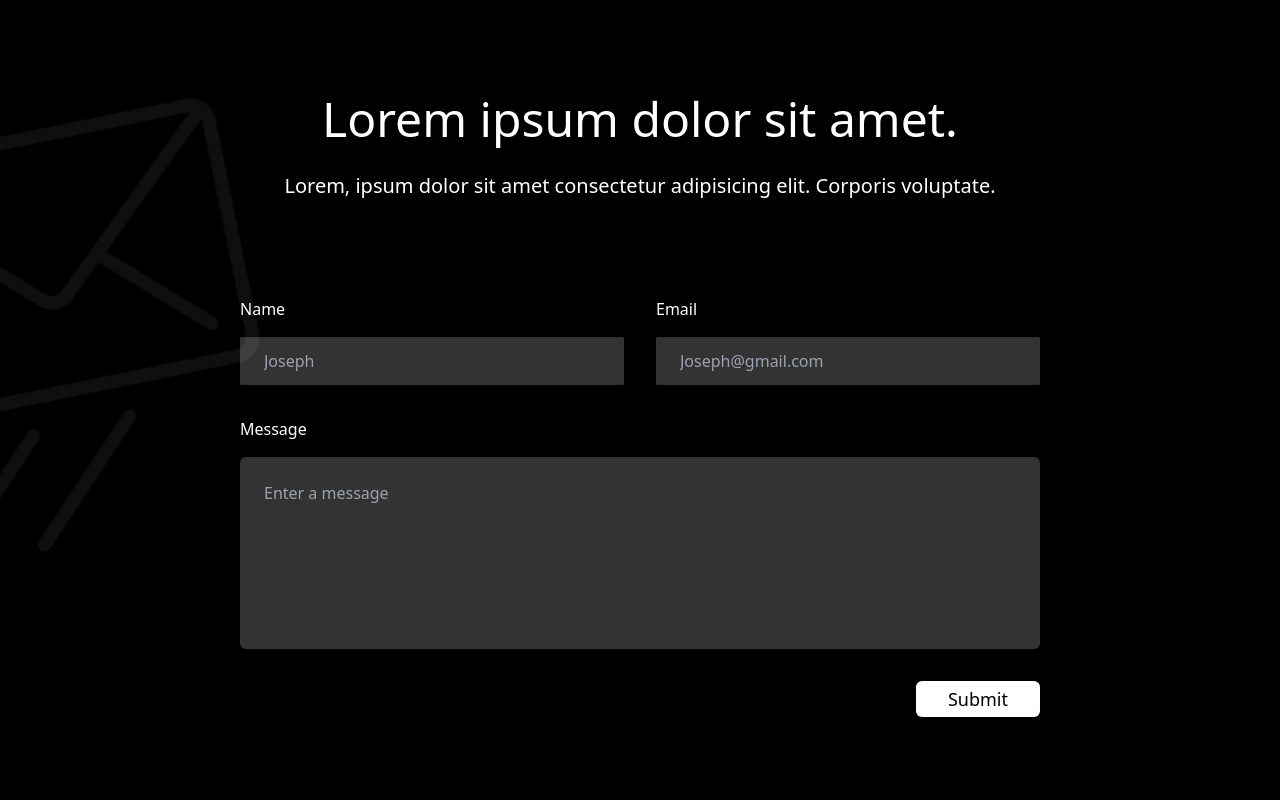
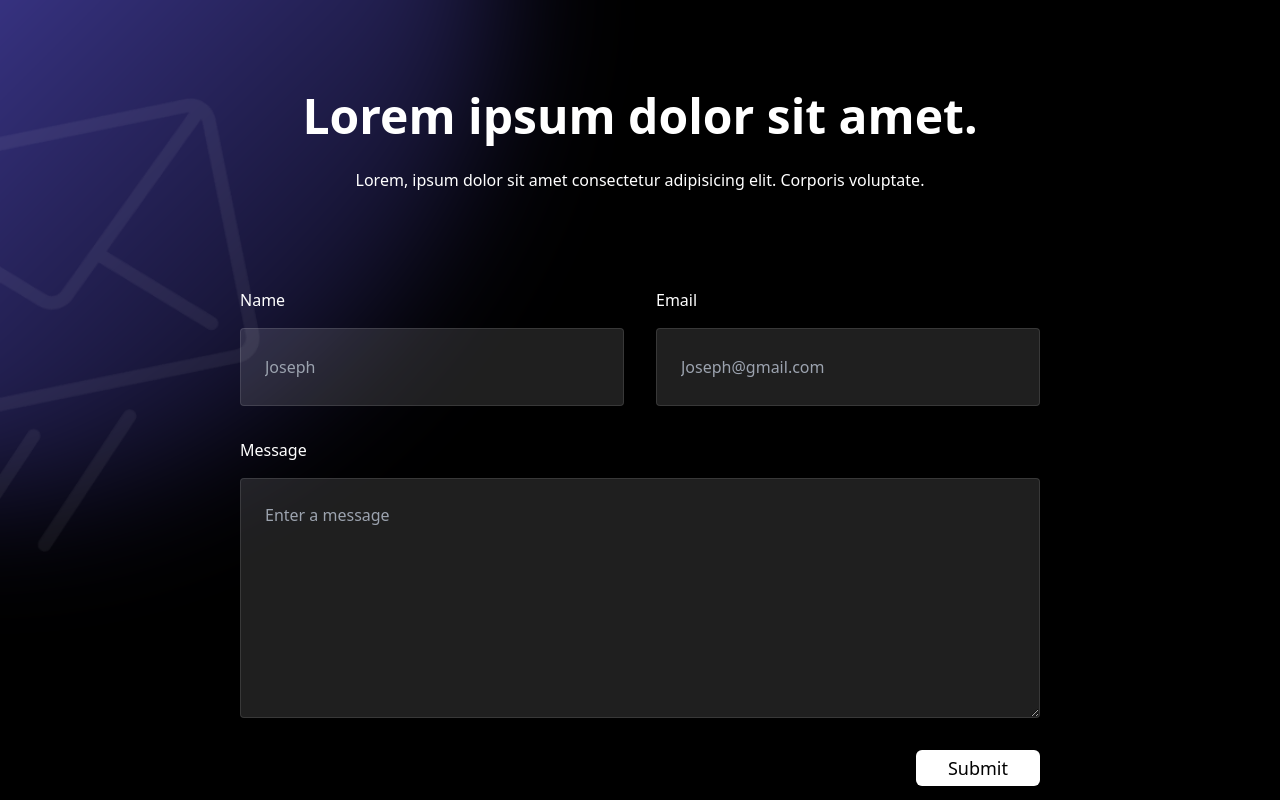
Before and after one commit to priyangsubanerjee/konnexions, a Next.js app: page /contact in a window 1280 px wide. Built offline with nearby package versions, Linux system fonts and the light colour scheme.

Commit message:
gradient-added

```diff
--- a/package.json
+++ b/package.json
@@ -17,6 +17,7 @@
     "react": "18.2.0",
     "react-dom": "18.2.0",
     "react-icons": "^4.8.0",
+    "tailwind-scrollbar-hide": "^1.1.7",
     "tailwindcss": "3.3.1"
   }
 }
--- a/pages/contact.js
+++ b/pages/contact.js
@@ -1,76 +1,118 @@
-import React, { useEffect, useState } from 'react'
+/* eslint-disable @next/next/no-img-element */
+import React, { useEffect, useState } from "react";
 
 const Contact = () => {
-    const [gmailError, setGmailError] = useState('')
-    const [formSubmit, setFormSubmit] = useState(false)
+  const [gmailError, setGmailError] = useState("");
+  const [formSubmit, setFormSubmit] = useState(false);
   const [contactDetails, setContactDetails] = useState({
     name: "",
     email: "",
     message: "",
-    })
+  });
 
   useEffect(() => {
-        if (contactDetails.name.length == 0 || contactDetails.email.length == 0 || contactDetails.message.length == 0) {
-            setFormSubmit(false)
+    if (
+      contactDetails.name.length == 0 ||
+      contactDetails.email.length == 0 ||
+      contactDetails.message.length == 0
+    ) {
+      setFormSubmit(false);
       return;
-        }
-        else if (!contactDetails.email.includes("@")) {
-            setGmailError("Enter a valid email address")
-            setFormSubmit(false)
+    } else if (!contactDetails.email.includes("@")) {
+      setGmailError("Enter a valid email address");
+      setFormSubmit(false);
       return;
-        }
-        else setFormSubmit(true);
+    } else setFormSubmit(true);
     setGmailError("");
-    }, [contactDetails])
+  }, [contactDetails]);
   return (
     <>
-    <div className='flex flex-col justify-center h-screen bg-black'>
-        <img src="./images/mail.png" alt="mail" className='absolute w-[412px] top-[-10%] left-0'/>
+      <div className="fixed inset-0 h-screen w-screen bg-black overflow-x-hidden">
+        <div className="relative inset-0 h-screen w-screen overflow-x-hidden">
+          <div className="h-[1000px] w-[1000px] absolute z-10 rounded-full bg-gradient-to-br from-[#6C63FF]/70 lg:from-[#6C63FF] to-transparent -translate-x-1/2 -translate-y-1/2 blur-3xl"></div>
+          <div className="absolute py-20 inset-0 h-screen w-screen z-30 overflow-y-auto overflow-x-hidden scrollbar-hide">
+            <img
+              src="./images/mail.png"
+              alt="mail"
+              className="absolute w-[212px] md:w-[412px] top-[-10%] left-0 "
+            />
             <div>
-            <h1 className='text-white text-[1.5rem] md:text-[2.5rem] lg:text-[3rem] text-center max-w-[1440px] m-auto'>Lorem ipsum dolor sit amet.</h1>
-            <div className='text-white text-center mt-4 text-[.7rem] md:text-[1rem]  lg:text-[1.25rem] w-[100vw]'>Lorem, ipsum dolor sit amet consectetur adipisicing elit. Corporis voluptate.</div>
-            <div className='flex justify-center'>
-            <div className='w-[80vw] md:w-[700px] lg:w-[800px] 2xl:w-[900px] mt-8 md:mt-12 lg:mt-16'>
-                <form action="submit" >
-                    <div className='flex flex-col justify-center md:flex-row gap-8 mt-8 w-[100%]'>
-                        <div className='md:w-[50%] w-[100%]'>
-                            <div className='text-white mb-4'>Name</div>
+              <h1 className="text-white font-bold text-[1.5rem] md:text-[2.5rem] lg:text-[3rem] text-center max-w-[1440px] m-auto">
+                Lorem ipsum dolor sit amet.
+              </h1>
+              <div className="text-white text-center mt-4 text-[.7rem] md:text-[1rem] w-[100vw]">
+                Lorem, ipsum dolor sit amet consectetur adipisicing elit.
+                Corporis voluptate.
+              </div>
+              <div className="flex justify-center">
+                <div className="w-[80vw] md:w-[700px] lg:w-[800px] 2xl:w-[900px] mt-8 md:mt-12 lg:mt-16">
+                  <form action="submit">
+                    <div className="flex flex-col justify-center md:flex-row gap-8 mt-8 w-[100%]">
+                      <div className="md:w-[50%] w-[100%]">
+                        <div className="text-white mb-4">Name</div>
                         <input
                           value={contactDetails.name}
-                            onChange={(e) => setContactDetails({...contactDetails, name: e.target.value})}
-                            className='bg-[#333] rounded-sm h-12 w-[100%] text-white px-6 outline-none'
-                            type="text" placeholder='Joseph' />
+                          onChange={(e) =>
+                            setContactDetails({
+                              ...contactDetails,
+                              name: e.target.value,
+                            })
+                          }
+                          className="bg-white/[0.12] border border-white/[0.11] h-[50px] md:h-[78px] rounded w-[100%] px-6 outline-none text-white"
+                          type="text"
+                          placeholder="Joseph"
+                        />
                       </div>
-                        <div className='md:w-[50%] w-[100%]'>
-                            <div className='text-white mb-4'>Email</div>
+                      <div className="md:w-[50%] w-[100%]">
+                        <div className="text-white mb-4">Email</div>
                         <input
                           value={contactDetails.email}
-                            onChange={(e) => setContactDetails({...contactDetails, email: e.target.value})}
-                            className='bg-[#333] rounded-sm h-12 w-[100%] px-6 outline-none text-white'
-                            type="gmail" placeholder='Joseph@gmail.com'/>
+                          onChange={(e) =>
+                            setContactDetails({
+                              ...contactDetails,
+                              email: e.target.value,
+                            })
+                          }
+                          className="bg-white/[0.12] border border-white/[0.11] h-[50px] md:h-[78px] rounded w-[100%] px-6 outline-none text-white"
+                          type="gmail"
+                          placeholder="Joseph@gmail.com"
+                        />
                       </div>
                     </div>
-                    <div className='flex flex-col justify-center mt-8'>
-                        <div className='text-white mb-4'>Message</div>
-                        <textarea name="message"
+                    <div className="flex flex-col justify-center mt-8">
+                      <div className="text-white mb-4">Message</div>
+                      <textarea
+                        name="message"
                         type="text"
                         value={contactDetails.message}
-                            onChange={(e) => setContactDetails({...contactDetails, message: e.target.value})}
-                            className='w-[100%] h-[12rem] rounded-md pt-6 pl-6 bg-[#333] resize-none text-white outline-none'
-                            placeholder='Enter a message'
+                        onChange={(e) =>
+                          setContactDetails({
+                            ...contactDetails,
+                            message: e.target.value,
+                          })
+                        }
+                        className="bg-white/[0.12] pt-6 border border-white/[0.11] h-[150px] md:h-[240px] rounded w-[100%] px-6 outline-none text-white"
+                        placeholder="Enter a message"
                       ></textarea>
                     </div>
-                    <div className='flex justify-between items-center'>
-                        <div className='text-red-700'>{gmailError}</div>
-                        <button disabled={!formSubmit} className='bg-white text-black text-lg py-1 px-8 rounded-md mt-8 cursor-pointer hover:bg-gray-200'>Submit</button>
+                    <div className="flex justify-between items-center">
+                      <div className="text-red-700">{gmailError}</div>
+                      <button
+                        disabled={!formSubmit}
+                        className="bg-white text-black text-lg py-1 px-8 rounded-md mt-8 cursor-pointer hover:bg-gray-200"
+                      >
+                        Submit
+                      </button>
                     </div>
                   </form>
                 </div>
               </div>
             </div>
           </div>
+        </div>
+      </div>
     </>
-  )
-}
+  );
+};
 
-export default Contact
+export default Contact;
--- a/tailwind.config.js
+++ b/tailwind.config.js
@@ -1,19 +1,18 @@
 /** @type {import('tailwindcss').Config} */
 module.exports = {
   content: [
-    './pages/**/*.{js,ts,jsx,tsx,mdx}',
-    './components/**/*.{js,ts,jsx,tsx,mdx}',
-    './app/**/*.{js,ts,jsx,tsx,mdx}',
+    "./pages/**/*.{js,ts,jsx,tsx,mdx}",
+    "./components/**/*.{js,ts,jsx,tsx,mdx}",
+    "./app/**/*.{js,ts,jsx,tsx,mdx}",
   ],
   theme: {
     extend: {
       backgroundImage: {
-        'gradient-radial': 'radial-gradient(var(--tw-gradient-stops))',
-        'gradient-conic':
-          'conic-gradient(from 180deg at 50% 50%, var(--tw-gradient-stops))',
+        "gradient-radial": "radial-gradient(var(--tw-gradient-stops))",
+        "gradient-conic":
+          "conic-gradient(from 180deg at 50% 50%, var(--tw-gradient-stops))",
       },
     },
   },
-  plugins: [
-  ],
-}
+  plugins: [require("tailwind-scrollbar-hide")],
+};
```
Also changed, not shown: public/contactPageGradient.svg (added), 1 other file (tests, documents, lock files or other folders). Lines whose indentation alone changed are shown as unchanged.
